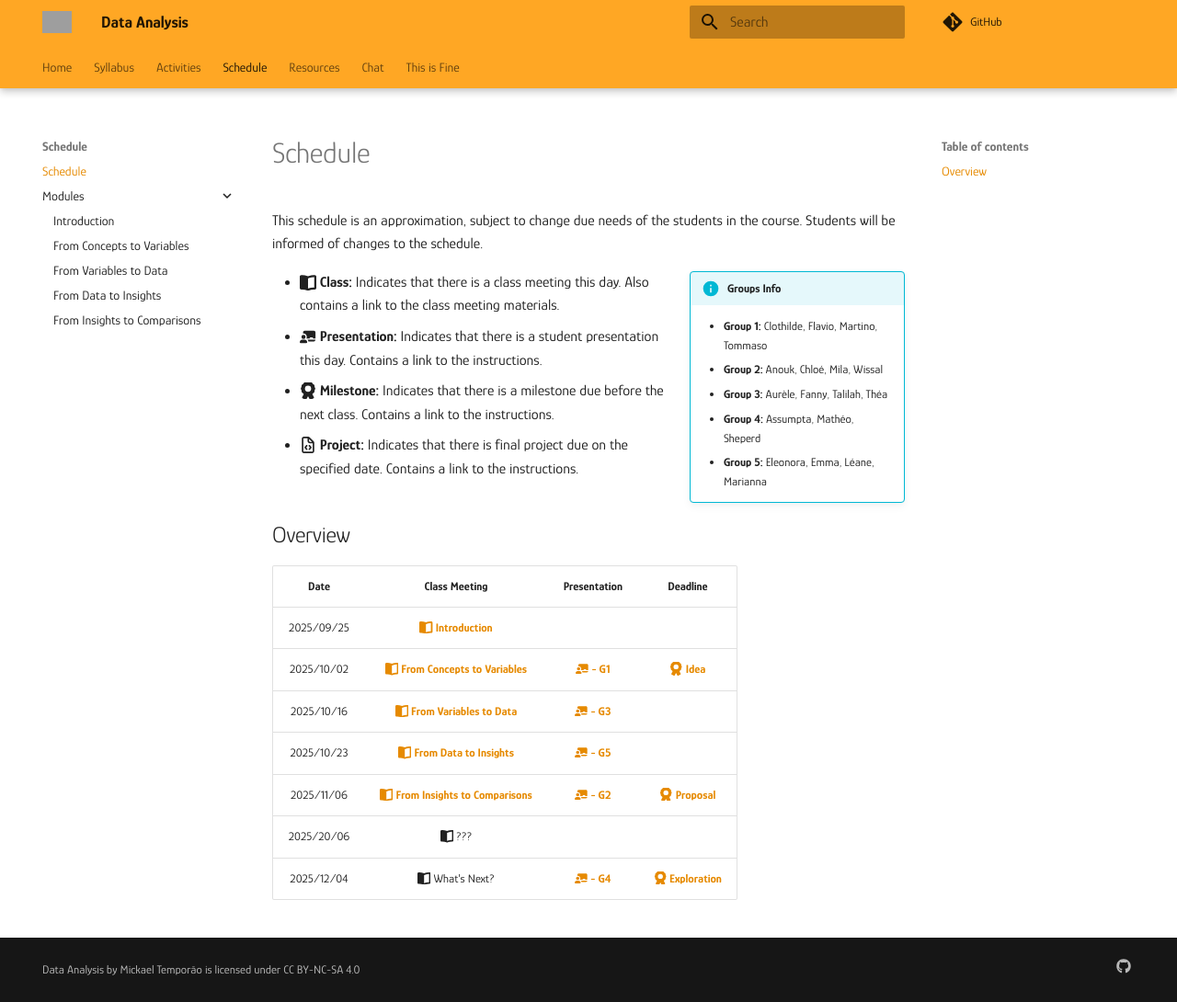
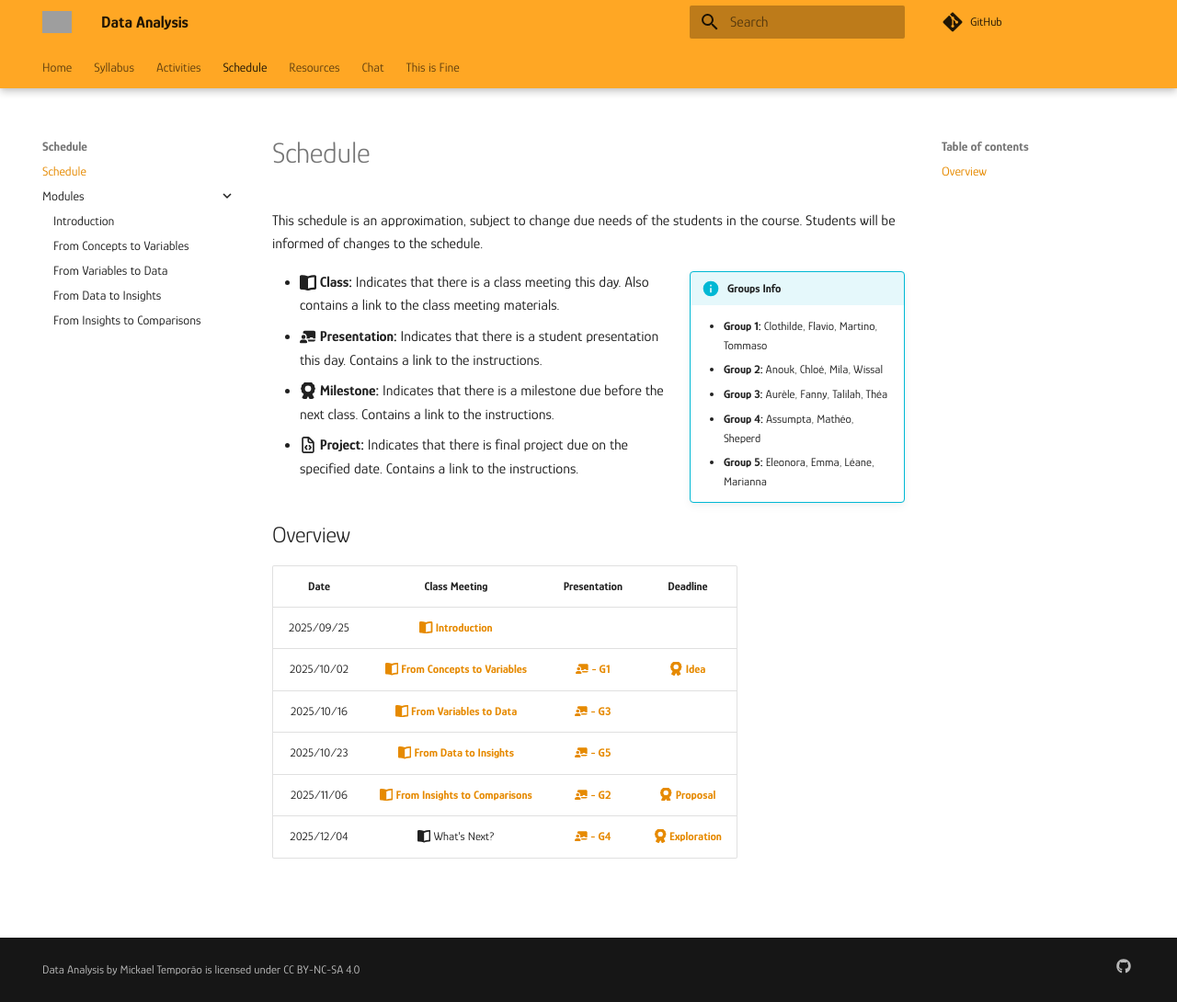
Before and after one commit to mickaeltemporao/data-analysis, an MkDocs documentation site: the page built from docs/schedule.md, in a window 1280 px wide and 1090 px high. Shown: the whole window at 92% size. Built offline with MkDocs 1.6.1 and Material for MkDocs 9.7.7, drawn with Linux system fonts in a browser that asks for light colours; comment, search, counter and statistics services are not loaded; grey boxes are pictures that could not be loaded.

Commit message:
fix schedule error

```diff
--- a/docs/schedule.md
+++ b/docs/schedule.md
@@ -24,7 +24,6 @@ This schedule is an approximation, subject to change due needs of the students i
    | 2025/10/16 | [:fontawesome-solid-book-open: **From Variables to Data**](modules/data.md)          | [**:fontawesome-solid-chalkboard-user: - G3**](activities/participation.md) |                                                                     |
    | 2025/10/23 | [:fontawesome-solid-book-open: **From Data to Insights**](modules/exploration-1.md)  | [**:fontawesome-solid-chalkboard-user: - G5**](activities/participation.md) |                                                                     |
    | 2025/11/06 | [:fontawesome-solid-book-open: **From Insights to Comparisons**](modules/exploration-2.md)                           | [**:fontawesome-solid-chalkboard-user: - G2**](activities/participation.md) | [**:fontawesome-solid-award: Proposal**](activities/milestone-2.md) |
-   | 2025/20/06 | :fontawesome-solid-book-open: ???                      |  | |
    | 2025/12/04 | :fontawesome-solid-book-open: What's Next?                                           | [**:fontawesome-solid-chalkboard-user: - G4**](activities/participation.md) | [**:fontawesome-solid-award: Exploration**](activities/milestone-3.md)                           |
 
    <!-- | 2025/20/06 | :fontawesome-solid-book-open: From Comparisons to Visualisation                      |  | | -->
```
